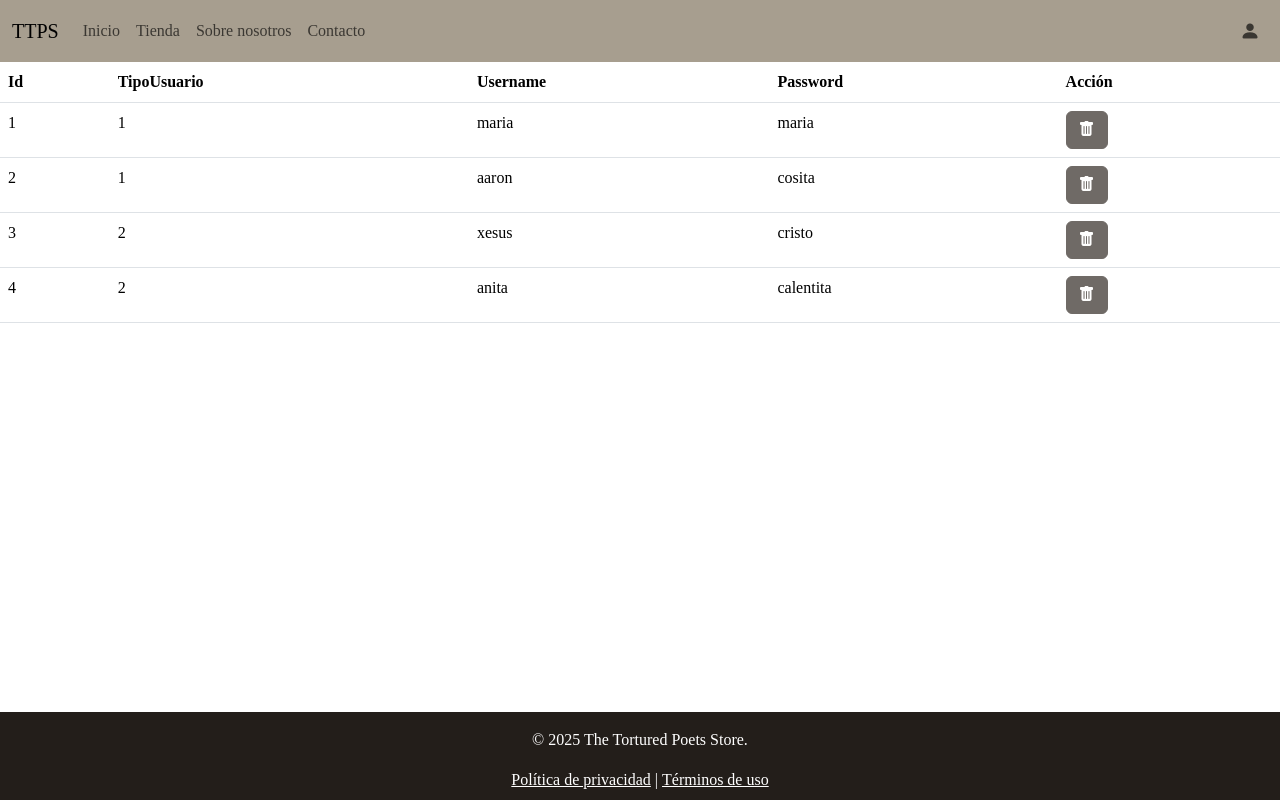
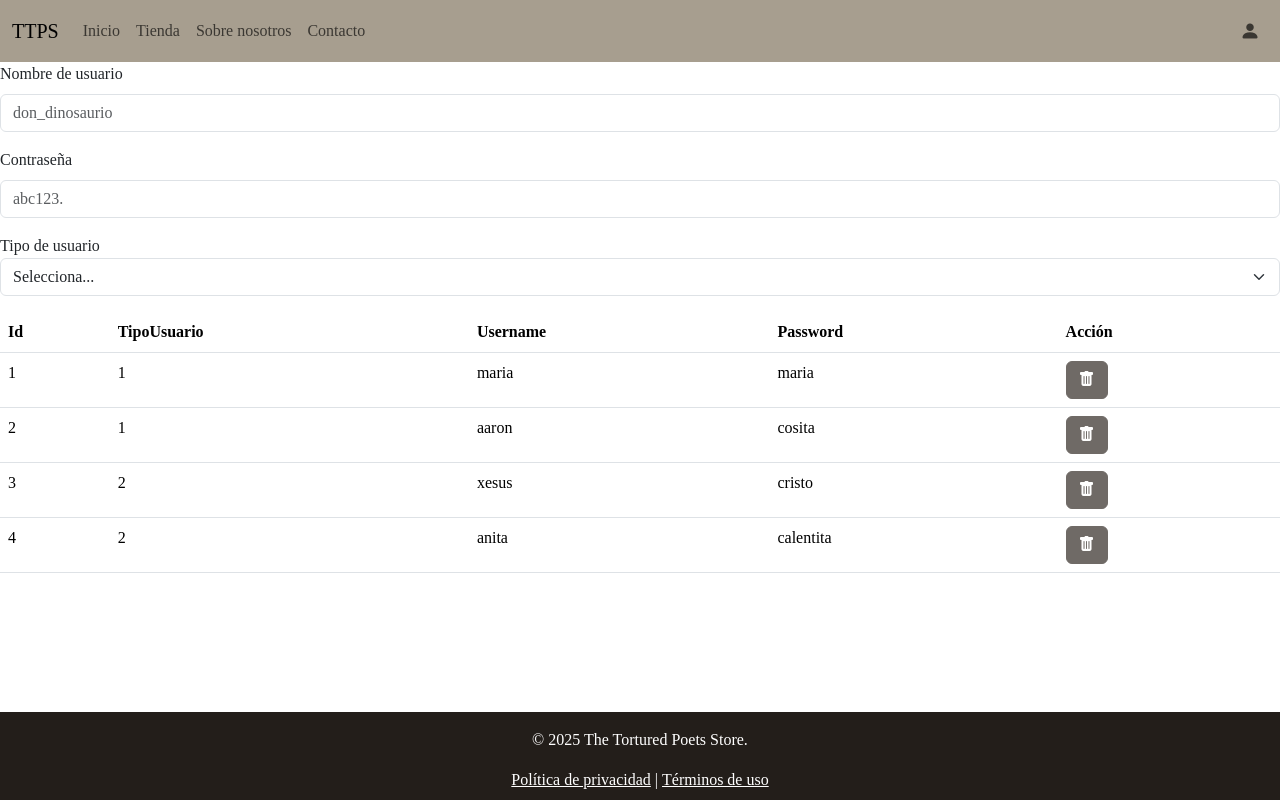
Before and after one commit to rexwithluv/ttps, a Next.js app: page /admin/usuarios in a window 1280 px wide. Built offline with nearby package versions, Linux system fonts and the light colour scheme; data requests are answered from the project's data file.

Commit message:
formulario de usuarios creado NO funcional

```diff
--- /dev/null
+++ b/src/app/admin/usuarios/components/Form.js
@@ -0,0 +1,38 @@
+export default function Form() {
+  return (
+    <form>
+      <div className="mb-3">
+        <label htmlFor="nombre" className="form-label">
+          Nombre de usuario
+        </label>
+        <input
+          type="text"
+          className="form-control"
+          id="nombre"
+          placeholder="don_dinosaurio"
+        />
+      </div>
+      <div className="mb-3">
+        <label htmlFor="contrasenya" className="form-label">
+          Contraseña
+        </label>
+        <input
+          type="text"
+          className="form-control"
+          id="contrasenya"
+          placeholder="abc123."
+        />
+      </div>
+      <div className="mb-3">
+        <label htmlFor="categoria">Tipo de usuario</label>
+        <select defaultValue={"0"} className="form-select" id="categoria">
+          <option value="0" disabled>
+            Selecciona...
+          </option>
+          <option value="1">Administrador</option>
+          <option value="2">Usuario</option>
+        </select>
+      </div>
+    </form>
+  );
+}
--- a/src/app/admin/usuarios/page.js
+++ b/src/app/admin/usuarios/page.js
@@ -1,8 +1,10 @@
 import Tabla from "../components/Tabla";
+import Form from "./components/Form";
 
 export default function Usuarios() {
   return (
     <div>
+      <Form />
       <Tabla endpoint={"usuarios"} />
     </div>
   );
```
